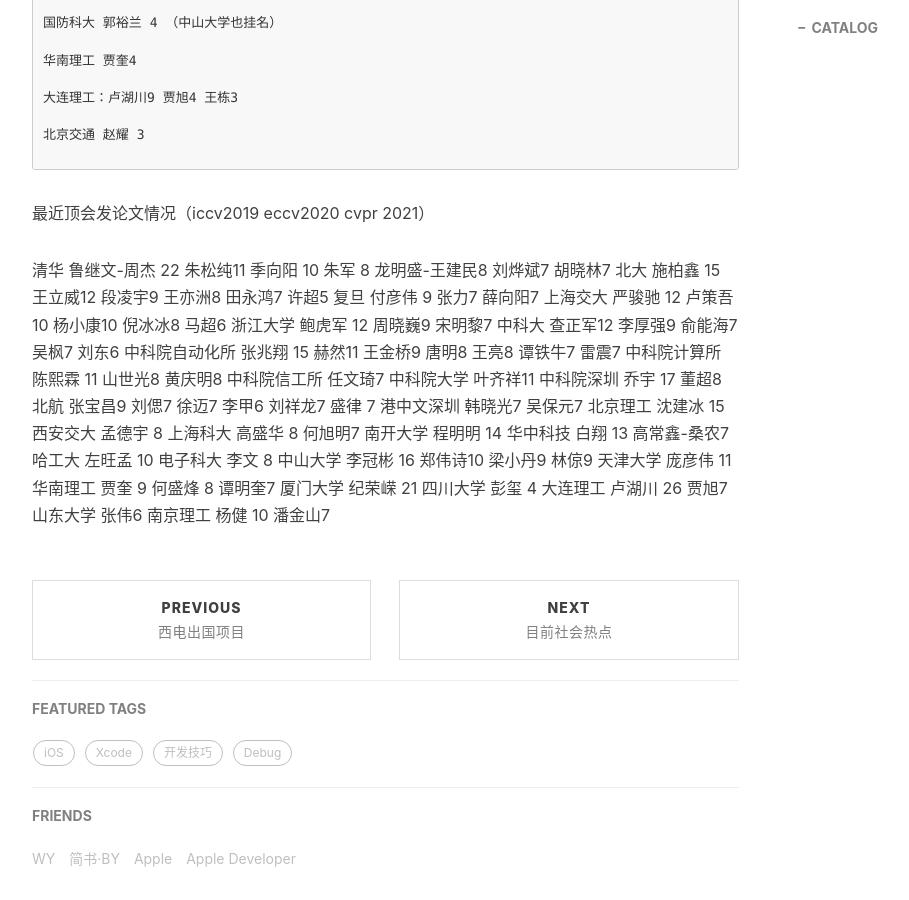
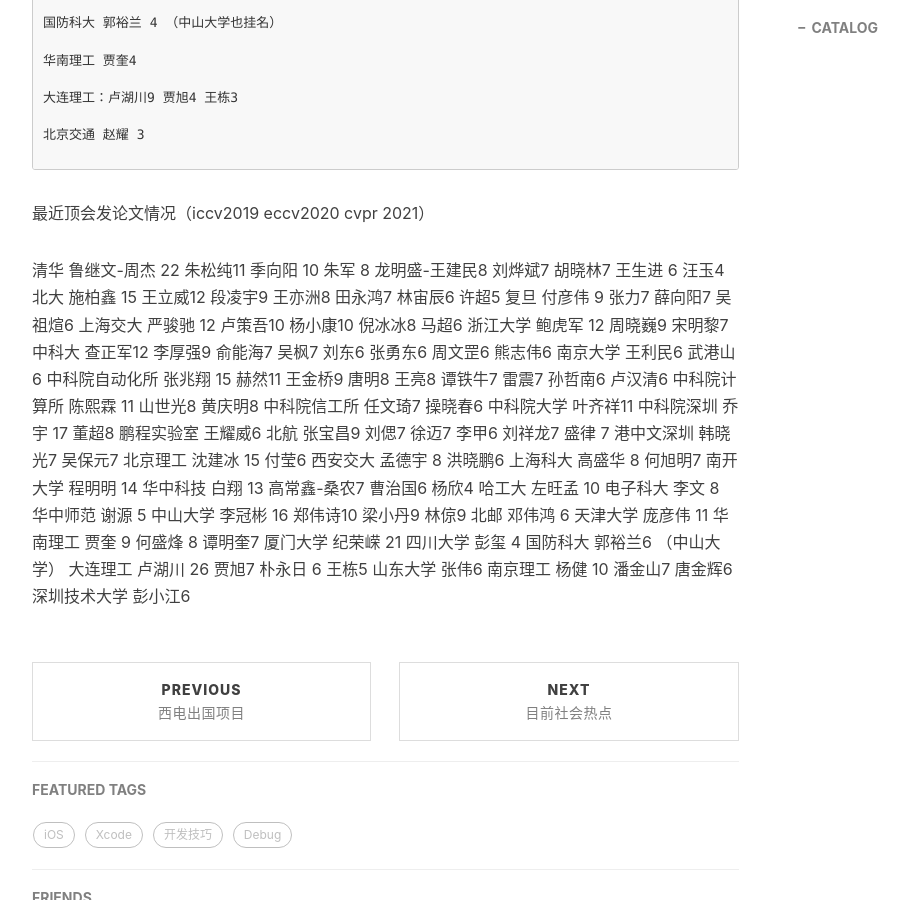
Before and after one commit to pengjiao123/pengjiao123.github.io, a Jekyll site: the page built from _posts/2021-07-07-大陆地区非计算机软件学院老师招生.md, in a window 1280 px wide and 900 px high, scrolled down 4929 px. Shown: the whole window, without its empty margins (233-1142 px from the left). Built offline with Jekyll 4.4.1, drawn with Linux system fonts in a browser that asks for light colours; nearby versions of some CDN libraries; comment, search, counter and statistics services are not loaded.

Commit message:
Update 2021-07-07-大陆地区非计算机软件学院老师招生.md

```diff
--- a/_posts/2021-07-07-大陆地区非计算机软件学院老师招生.md
+++ b/_posts/2021-07-07-大陆地区非计算机软件学院老师招生.md
@@ -169,31 +169,37 @@
 ~~~~~~~~~~~~~~~~~~~~~~~~~~~~~~~~~~~~~~~~~~~~~~~~~~~~~~~~~~~~~~~~~~~~~~~~~~~~~~~~~~~
 最近顶会发论文情况（iccv2019 eccv2020 cvpr 2021）
 
-清华 鲁继文-周杰 22 朱松纯11 季向阳 10 朱军 8 龙明盛-王建民8 刘烨斌7 胡晓林7
-北大 施柏鑫 15 王立威12 段凌宇9 王亦洲8 田永鸿7  许超5
-复旦 付彦伟 9 张力7 薛向阳7
+清华 鲁继文-周杰 22 朱松纯11 季向阳 10 朱军 8 龙明盛-王建民8 刘烨斌7 胡晓林7  王生进 6 汪玉4
+北大 施柏鑫 15 王立威12 段凌宇9 王亦洲8 田永鸿7 林宙辰6  许超5
+复旦 付彦伟 9 张力7 薛向阳7 吴祖煊6
 上海交大 严骏驰 12 卢策吾10 杨小康10 倪冰冰8 马超6
 浙江大学 鲍虎军 12 周晓巍9 宋明黎7
-中科大 查正军12 李厚强9 俞能海7 吴枫7 刘东6
-中科院自动化所 张兆翔 15 赫然11 王金桥9 唐明8 王亮8 谭铁牛7 雷震7
+中科大 查正军12 李厚强9 俞能海7 吴枫7 刘东6 张勇东6 周文罡6 熊志伟6
+南京大学 王利民6 武港山6
+中科院自动化所 张兆翔 15 赫然11 王金桥9 唐明8 王亮8 谭铁牛7 雷震7 孙哲南6 卢汉清6
 中科院计算所 陈熙霖 11 山世光8 黄庆明8
-中科院信工所 任文琦7
+中科院信工所 任文琦7 操晓春6
 中科院大学 叶齐祥11
 中科院深圳 乔宇 17 董超8
+鹏程实验室 王耀威6
 北航 张宝昌9 刘偲7 徐迈7 李甲6 刘祥龙7  盛律 7
 港中文深圳 韩晓光7 吴保元7
-北京理工 沈建冰 15
-西安交大 孟德宇 8
+北京理工 沈建冰 15 付莹6
+西安交大 孟德宇 8 洪晓鹏6
 上海科大 高盛华 8 何旭明7
 南开大学 程明明 14
-华中科技 白翔 13 高常鑫-桑农7
+华中科技 白翔 13 高常鑫-桑农7 曹治国6 杨欣4
 哈工大 左旺孟 10
 电子科大 李文 8
+华中师范 谢源 5
 中山大学 李冠彬 16 郑伟诗10 梁小丹9 林倞9
+北邮 邓伟鸿 6
 天津大学 庞彦伟 11
 华南理工 贾奎 9 何盛烽 8 谭明奎7
 厦门大学 纪荣嵘 21
 四川大学 彭玺 4
-大连理工 卢湖川 26 贾旭7
+国防科大 郭裕兰6 （中山大学）
+大连理工 卢湖川 26 贾旭7 朴永日 6 王栋5
 山东大学 张伟6
-南京理工 杨健 10 潘金山7
+南京理工 杨健 10 潘金山7 唐金辉6
+深圳技术大学 彭小江6
```
